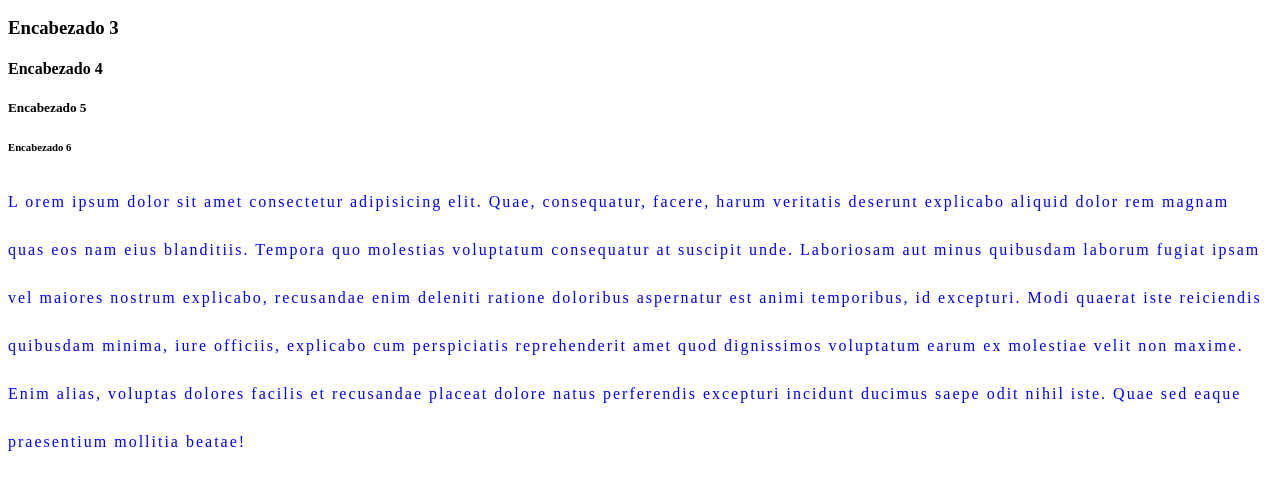
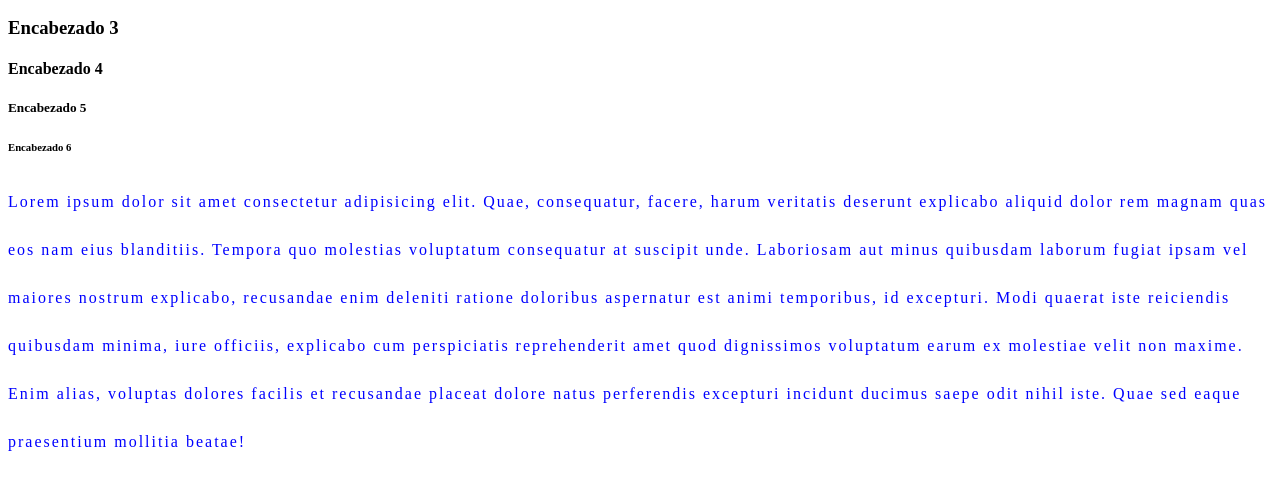
Before and after one commit to sesaicazares/generation_bootcamp, a plain HTML site: page generation.html/intro_aplicaciones_web/index.html in a window 1280 px wide. Shown: the part 110-600 px from the top of the page. Drawn offline with Linux system fonts and the light colour scheme.

```diff
--- a/generation.html/intro_aplicaciones_web/index.html
+++ b/generation.html/intro_aplicaciones_web/index.html
@@ -25,8 +25,9 @@
         <h5>Encabezado 5</h5>
         <h6>Encabezado 6</h6>
 
-        <p>L
-            orem ipsum dolor sit amet consectetur adipisicing elit. Quae, consequatur, facere, harum veritatis deserunt explicabo aliquid dolor rem magnam quas eos nam eius blanditiis. Tempora quo molestias voluptatum consequatur at suscipit unde. Laboriosam aut minus quibusdam laborum fugiat ipsam vel maiores nostrum explicabo, recusandae enim deleniti ratione doloribus aspernatur est animi temporibus, id excepturi. Modi quaerat iste reiciendis quibusdam minima, iure officiis, explicabo cum perspiciatis reprehenderit amet quod dignissimos voluptatum earum ex molestiae velit non maxime. Enim alias, voluptas dolores facilis et recusandae placeat dolore natus perferendis excepturi incidunt ducimus saepe odit nihil iste. Quae sed eaque praesentium mollitia beatae!
+        <p>
+
+            Lorem ipsum dolor sit amet consectetur adipisicing elit. Quae, consequatur, facere, harum veritatis deserunt explicabo aliquid dolor rem magnam quas eos nam eius blanditiis. Tempora quo molestias voluptatum consequatur at suscipit unde. Laboriosam aut minus quibusdam laborum fugiat ipsam vel maiores nostrum explicabo, recusandae enim deleniti ratione doloribus aspernatur est animi temporibus, id excepturi. Modi quaerat iste reiciendis quibusdam minima, iure officiis, explicabo cum perspiciatis reprehenderit amet quod dignissimos voluptatum earum ex molestiae velit non maxime. Enim alias, voluptas dolores facilis et recusandae placeat dolore natus perferendis excepturi incidunt ducimus saepe odit nihil iste. Quae sed eaque praesentium mollitia beatae!
 
         </p>
 
```
